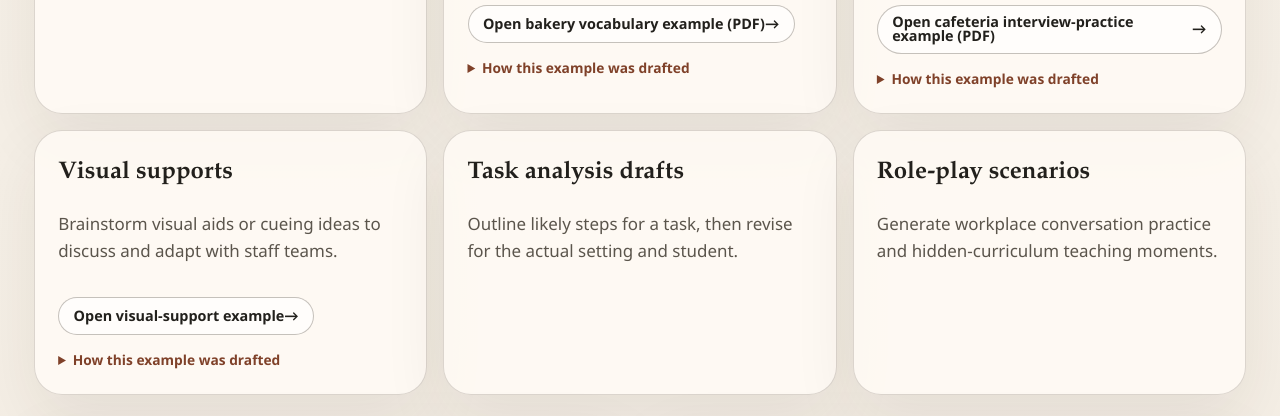
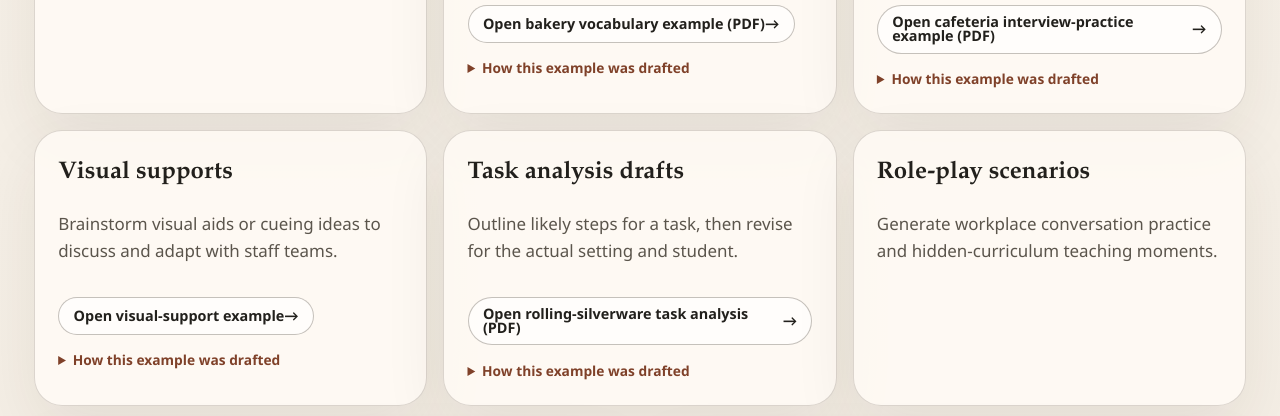
Before and after one commit to JJfww/safe-transition-ai-toolkit, a plain HTML site: page use-ai-for-this.html in a window 1280 px wide. Shown: the part 920-1336 px from the top of the page. Drawn offline with Linux system fonts and the light colour scheme.

Commit message:
Add rolling silverware task analysis

```diff
--- a/use-ai-for-this.html
+++ b/use-ai-for-this.html
@@ -75,7 +75,17 @@ Right section: Elementary Science Classroom Aide (K-2)
 - Help young students as directed by the teacher.
 
 Use an easy-to-scan, professional layout with the words included on the visual.</code></pre></details></article>
-          <article class="section-card"><h2>Task analysis drafts</h2><p>Outline likely steps for a task, then revise for the actual setting and student.</p></article>
+          <article class="section-card"><h2>Task analysis drafts</h2><p>Outline likely steps for a task, then revise for the actual setting and student.</p><a class="button button--secondary button--small resource-link" href="content/Visual%20Supports/RollingSilverwareTaskAnalysis.pdf" target="_blank" rel="noopener noreferrer">Open rolling-silverware task analysis (PDF) <span aria-hidden="true">&rarr;</span></a><details class="example-prompt"><summary>How this example was drafted</summary><p>This reviewed prompt created the linked instructional handout. Confirm the sequence, materials, and safety expectations with the actual workplace before teaching it.</p><pre><code>Create a one-page, letter-size task analysis for rolling silverware in a cafeteria or dining setting. Use photo-realistic visuals and plain-language written steps. The materials are one square cloth napkin, one fork, one knife, and one spoon. Do not use real names or identifying information.
+
+Show these steps:
+1. Lay the clean cloth napkin flat.
+2. Place the fork, knife, and spoon together in the center.
+3. Fold the bottom corner up over the utensil handles.
+4. Fold the left side toward the center.
+5. Fold the right side toward the center.
+6. Roll the napkin tightly and tuck the end so it stays closed.
+
+Include a QR code linking to this demonstration video: https://youtu.be/x5BhFVdgxqo?si=Iv2JZk-dsnh9sDOz. Use a clean, easy-to-scan, printable layout. Add a short reminder to review the real workplace routine with staff.</code></pre></details></article>
           <article class="section-card"><h2>Role-play scenarios</h2><p>Generate workplace conversation practice and hidden-curriculum teaching moments.</p></article>
         </section>
 
```
Also changed, not shown: 3 other files.
